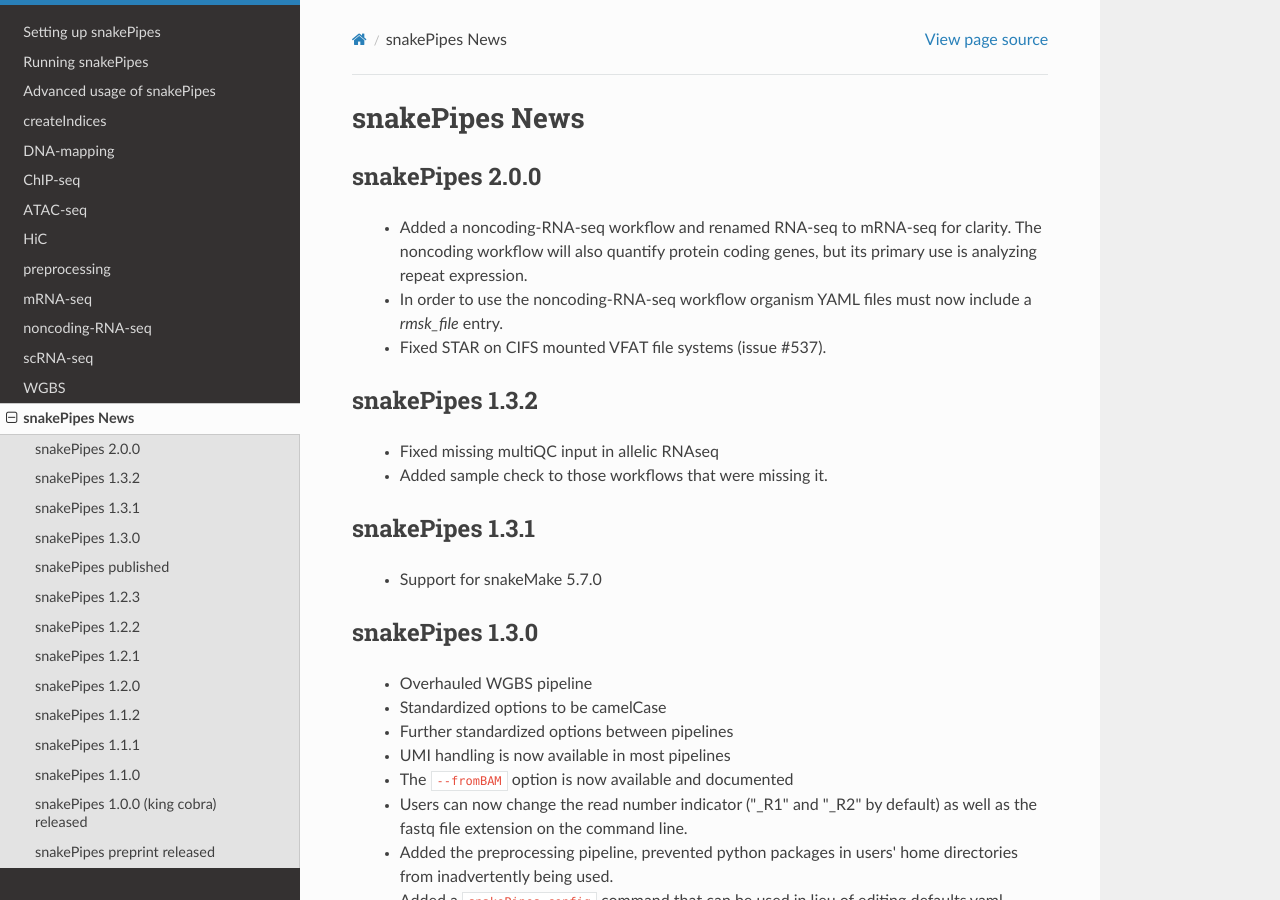
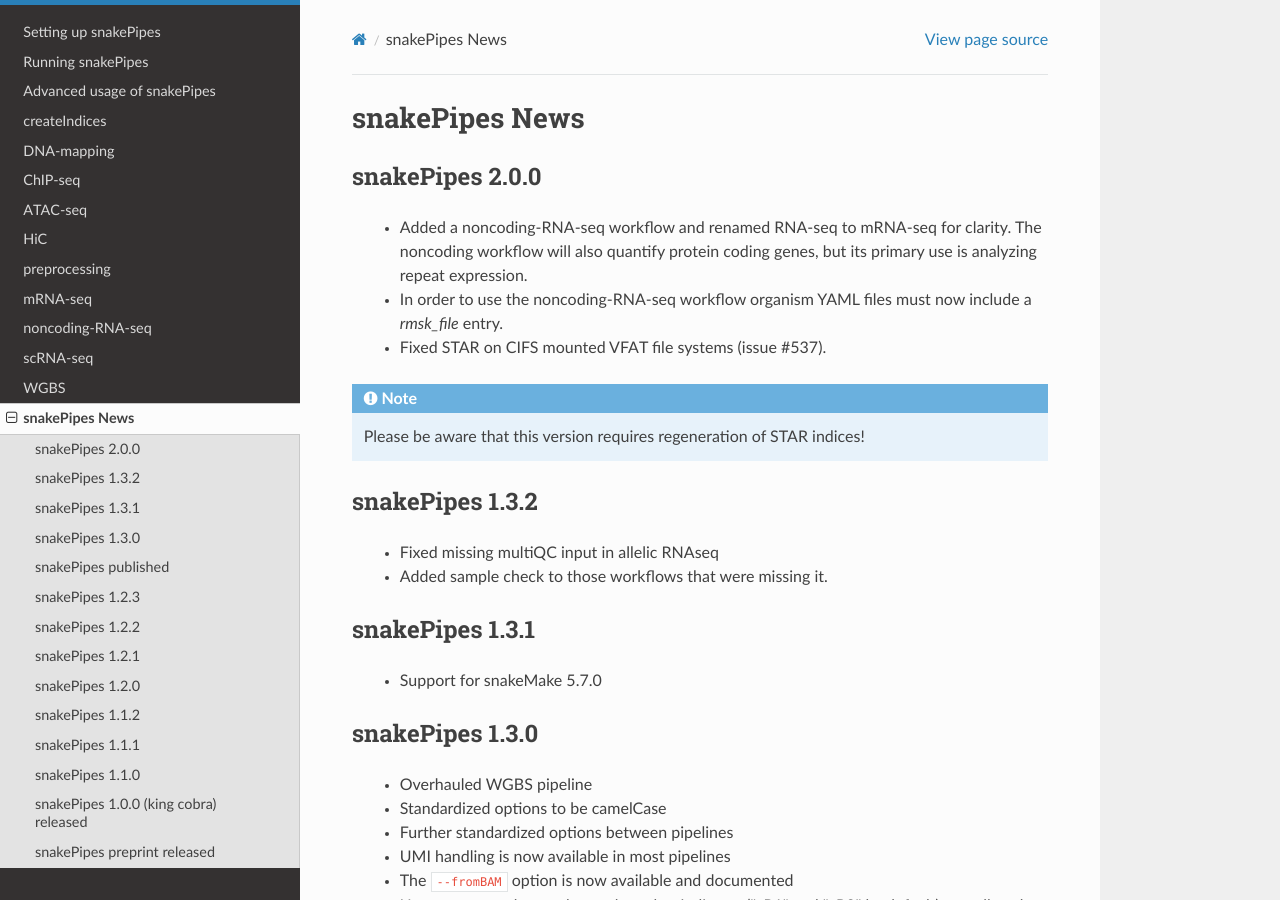
Before and after one commit to maxplanck-ie/snakepipes, a Sphinx documentation site: the page built from docs/content/News.rst, in a window 1280 px wide and 900 px high. Built offline with Sphinx 7.4.7 and the Read the Docs theme 2.0.0, drawn with Linux system fonts in a browser that asks for light colours.

Commit message:
mention needing to regenerate indices

```diff
--- a/docs/content/News.rst
+++ b/docs/content/News.rst
@@ -7,6 +7,9 @@ snakePipes 2.0.0
  * Added a noncoding-RNA-seq workflow and renamed RNA-seq to mRNA-seq for clarity. The noncoding workflow will also quantify protein coding genes, but its primary use is analyzing repeat expression.
  * In order to use the noncoding-RNA-seq workflow organism YAML files must now include a `rmsk_file` entry.
  * Fixed STAR on CIFS mounted VFAT file systems (issue #537).
+
+.. note::
+   Please be aware that this version requires regeneration of STAR indices!
 
 snakePipes 1.3.2
 ----------------
```
